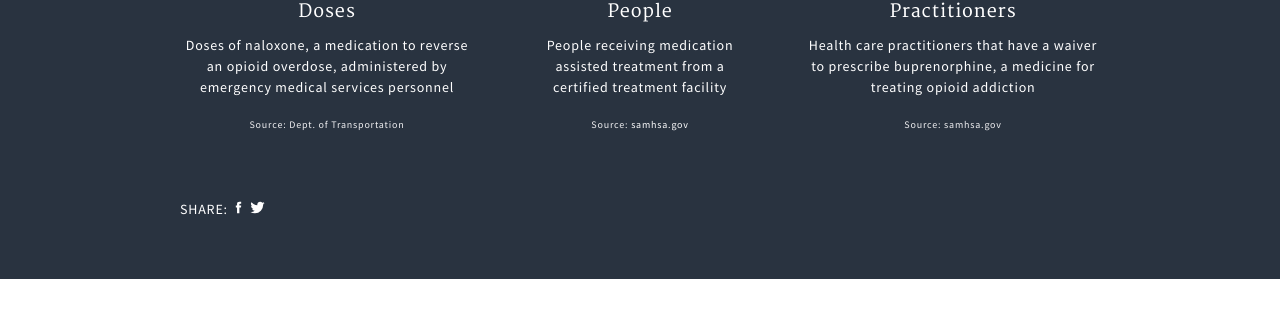
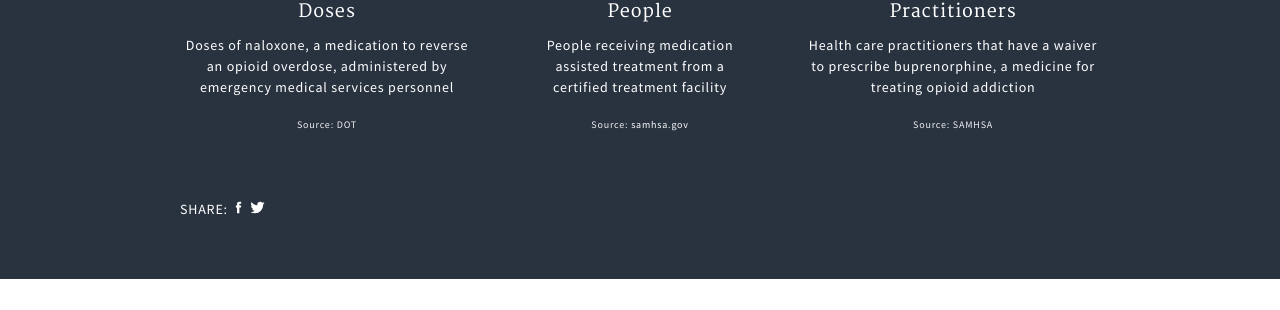
Before and after one commit to GSA/opioids.gov, a Jekyll site: the page built from index.md, in a window 1280 px wide and 900 px high, scrolled down 4997 px. Shown: the part 142-452 px from the top of the window. Built offline with Jekyll 4.4.1, drawn with Linux system fonts in a browser that asks for light colours; nearby versions of some CDN libraries.

Commit message:
updated text

```diff
--- a/_layouts/home.html
+++ b/_layouts/home.html
@@ -625,7 +625,7 @@ layout: default
       <p class="site-section-data-caption">Doses</p>
       <p class="site-section-data-caption secondary-caption">Doses of naloxone, a medication to reverse an opioid overdose, administered by emergency medical services personnel</p>
       <div class="site-section-data-source">
-          Source: Dept. of Transportation
+          Source: DOT
       </div>
     </div>
     <div class="site-lives-data">
@@ -649,7 +649,7 @@ layout: default
           <p class="site-section-data-caption">Practitioners</p>
           <p class="site-section-data-caption secondary-caption">Health care practitioners that have a waiver to prescribe buprenorphine, a medicine for treating opioid addiction</p>
           <div class="site-section-data-source">
-              Source: samhsa.gov
+              Source: SAMHSA
           </div>
         </div>
   </div>
```
